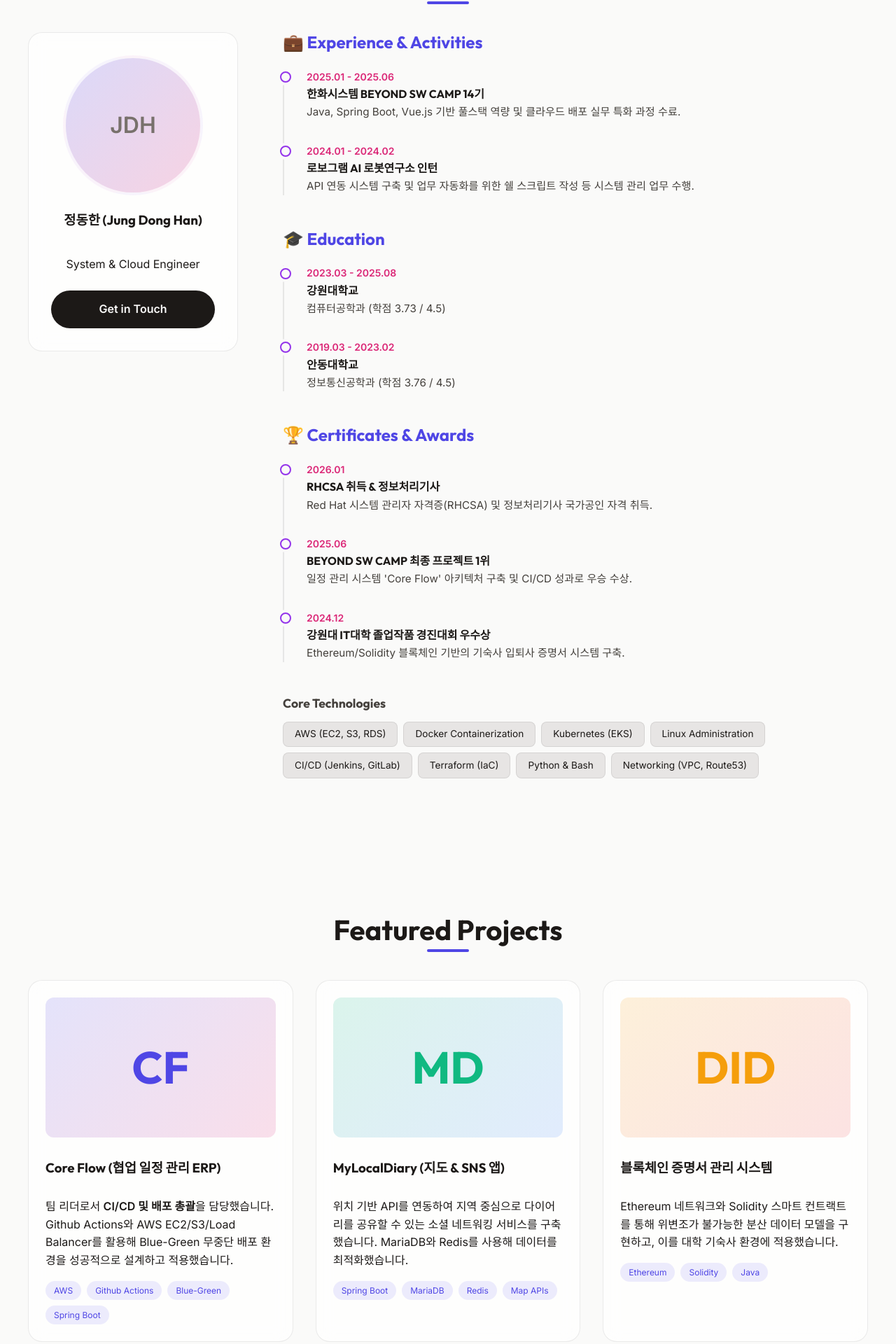
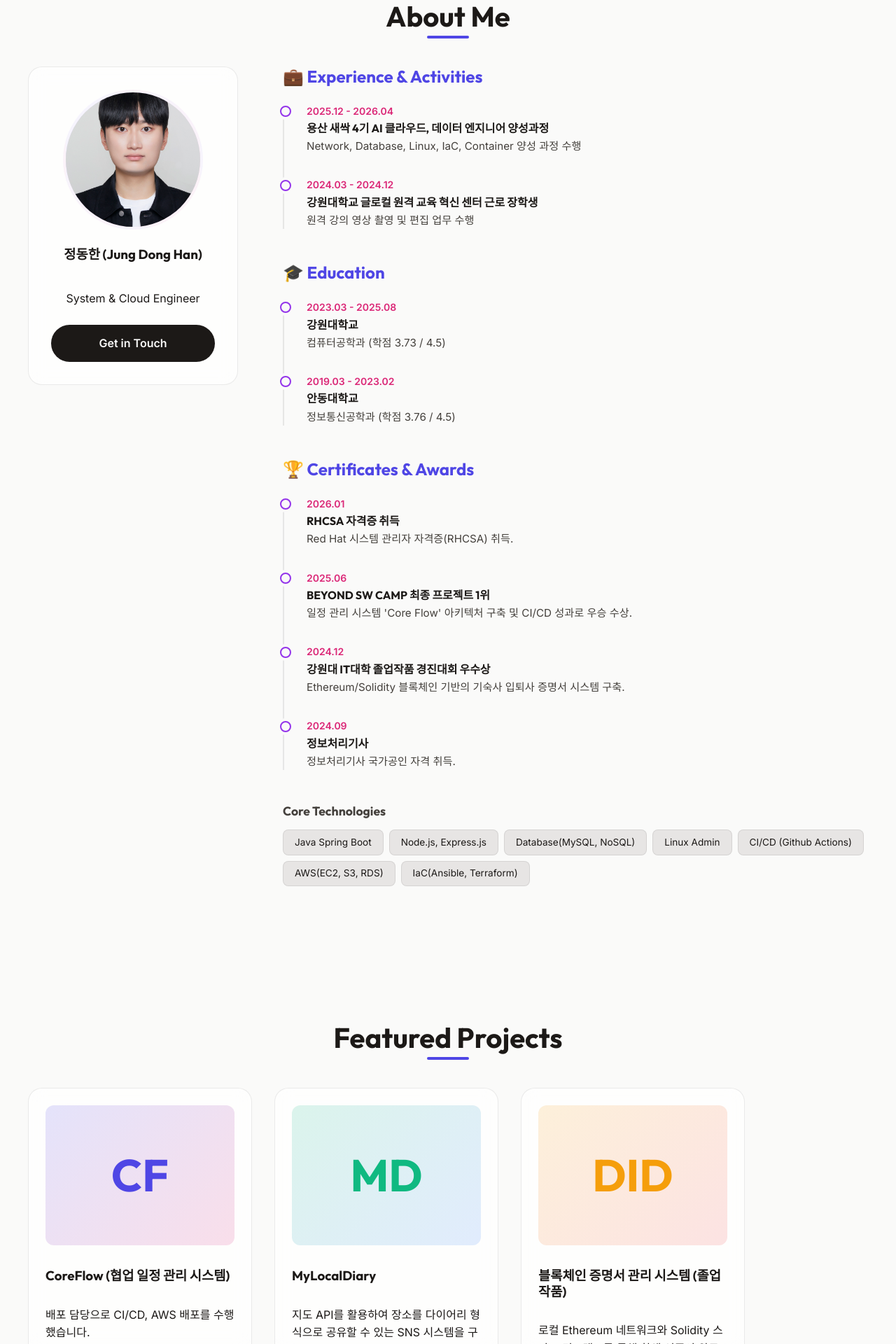
Before and after one commit to rainyday1367/rainyday1367.github.io, a Vue app: page / in a window 1280 px wide. Shown: the part 876-2796 px from the top of the page at 70% size. Built offline with nearby package versions, Linux system fonts and the light colour scheme.

Commit message:
Update portfolio content: experience, projects carousel, and favicon

```diff
--- a/index.html
+++ b/index.html
@@ -3,12 +3,12 @@
 
 <head>
   <meta charset="UTF-8" />
-  <link rel="icon" type="image/svg+xml" href="/vite.svg" />
+  <link rel="icon" type="image/svg+xml" href="/src/assets/computer.svg" />
   <meta name="viewport" content="width=device-width, initial-scale=1.0" />
   <meta name="description"
     content="Portfolio of a passionate System and Cloud Engineer specializing in building scalable and robust infrastructure." />
   <meta name="keywords" content="system engineer, cloud engineer, infrastructure, devops, portfolio" />
-  <title>SBA_USER | System/Cloud Engineer</title>
+  <title>JDH_Portofolio | System/Cloud Engineer</title>
 </head>
 
 <body>
--- a/src/App.vue
+++ b/src/App.vue
@@ -52,12 +52,13 @@ onMounted(() => {
       <div class="hero-content animate-fade-in">
         <div class="badge">Available for work</div>
         <h1 class="hero-title">
-          Crafting digital experiences with <br/>
-          <span class="text-gradient">passion</span> & <span class="text-gradient">precision</span>.
+          Architecting robust systems with <br/>
+          <span class="text-gradient">stability</span> & <span class="text-gradient">scale</span>.
         </h1>
         <p class="hero-subtitle">
           사용자 경험과 확장 가능한 시스템 구축을 중시하는 System & Cloud Engineer 입니다.<br/>
-          AWS 아키텍처 설계와 무중단 배포(Blue-Green) 경험을 바탕으로, 안정적이고 유연한 인프라를 지향합니다.
+          개발 전 과정에 대한 경험을 바탕으로 개발자가 필요로 하는 인프라를 제공하고 원활한 소통을 지향합니다.<br/>
+          AWS 아키텍처 설계와 무중단 배포(Blue-Green) 경험을 통해 안정적이고 유연한 환경을 구축합니다.
         </p>
         <div class="hero-actions">
           <button class="btn btn-primary">View My Work</button>
@@ -78,7 +79,7 @@ onMounted(() => {
       <div class="about-grid">
         <div class="profile-card glass-panel">
           <div class="profile-image">
-            <span style="font-size: 2rem; font-weight: 700;">JDH</span>
+            <img src="./assets/profile.jpg" alt="정동한 사진" class="profile-img" />
           </div>
           <h3>정동한 (Jung Dong Han)</h3>
           <p class="text-muted">System & Cloud Engineer</p>
@@ -90,17 +91,17 @@ onMounted(() => {
             <h3 class="history-title">💼 Experience & Activities</h3>
             <div class="timeline">
               <div class="timeline-item">
-                <div class="timeline-date">2025.01 - 2025.06</div>
+                <div class="timeline-date">2025.12 - 2026.04</div>
                 <div class="timeline-content">
-                  <h4>한화시스템 BEYOND SW CAMP 14기</h4>
-                  <p>Java, Spring Boot, Vue.js 기반 풀스택 역량 및 클라우드 배포 실무 특화 과정 수료.</p>
+                  <h4>용산 새싹 4기 AI 클라우드, 데이터 엔지니어 양성과정</h4>
+                  <p>Network, Database, Linux, IaC, Container 양성 과정 수행</p>
                 </div>
               </div>
               <div class="timeline-item">
-                <div class="timeline-date">2024.01 - 2024.02</div>
+                <div class="timeline-date">2024.03 - 2024.12</div>
                 <div class="timeline-content">
-                  <h4>로보그램 AI 로봇연구소 인턴</h4>
-                  <p>API 연동 시스템 구축 및 업무 자동화를 위한 쉘 스크립트 작성 등 시스템 관리 업무 수행.</p>
+                  <h4>강원대학교 글로컬 원격 교육 혁신 센터 근로 장학생</h4>
+                  <p>원격 강의 영상 촬영 및 편집 업무 수행</p>
                 </div>
               </div>
             </div>
@@ -132,8 +133,8 @@ onMounted(() => {
               <div class="timeline-item">
                 <div class="timeline-date">2026.01</div>
                 <div class="timeline-content">
-                  <h4>RHCSA 취득 & 정보처리기사</h4>
-                  <p>Red Hat 시스템 관리자 자격증(RHCSA) 및 정보처리기사 국가공인 자격 취득.</p>
+                  <h4>RHCSA 자격증 취득</h4>
+                  <p>Red Hat 시스템 관리자 자격증(RHCSA) 취득.</p>
                 </div>
               </div>
               <div class="timeline-item">
@@ -150,6 +151,13 @@ onMounted(() => {
                   <p>Ethereum/Solidity 블록체인 기반의 기숙사 입퇴사 증명서 시스템 구축.</p>
                 </div>
               </div>
+              <div class="timeline-item">
+                <div class="timeline-date">2024.09</div>
+                <div class="timeline-content">
+                  <h4>정보처리기사</h4>
+                  <p>정보처리기사 국가공인 자격 취득.</p>
+                </div>
+              </div>
             </div>
           </div>
 
@@ -157,14 +165,13 @@ onMounted(() => {
           <div class="tech-stack">
             <h3 class="tech-title">Core Technologies</h3>
             <div class="tech-tags">
-              <span class="tech-tag">AWS (EC2, S3, RDS)</span>
-              <span class="tech-tag">Docker Containerization</span>
-              <span class="tech-tag">Kubernetes (EKS)</span>
-              <span class="tech-tag">Linux Administration</span>
-              <span class="tech-tag">CI/CD (Jenkins, GitLab)</span>
-              <span class="tech-tag">Terraform (IaC)</span>
-              <span class="tech-tag">Python & Bash</span>
-              <span class="tech-tag">Networking (VPC, Route53)</span>
+              <span class="tech-tag">Java Spring Boot</span>
+              <span class="tech-tag">Node.js, Express.js</span>
+              <span class="tech-tag">Database(MySQL, NoSQL)</span>
+              <span class="tech-tag">Linux Admin</span>
+              <span class="tech-tag">CI/CD (Github Actions)</span>
+              <span class="tech-tag">AWS(EC2, S3, RDS)</span>
+              <span class="tech-tag">IaC(Ansible, Terraform)</span>
             </div>
           </div>
         </div>
@@ -178,9 +185,11 @@ onMounted(() => {
         <!-- Project 1 -->
         <article class="project-card glass-panel">
           <div class="project-image" style="background: linear-gradient(135deg, rgba(79, 70, 229, 0.15), rgba(219, 39, 119, 0.15)); display:flex; align-items:center; justify-content:center; color: var(--accent-primary); font-size:4rem; font-weight:900; font-family:var(--font-display);">CF</div>
-          <h3>Core Flow (협업 일정 관리 ERP)</h3>
+          <h3>CoreFlow (협업 일정 관리 시스템)</h3>
           <p class="text-muted">
-            팀 리더로서 <strong>CI/CD 및 배포 총괄</strong>을 담당했습니다. Github Actions와 AWS EC2/S3/Load Balancer를 활용해 Blue-Green 무중단 배포 환경을 성공적으로 설계하고 적용했습니다.
+            배포 담당으로 CI/CD, AWS 배포를 수행했습니다.<br/>
+            Github Actions와 AWS EC2/S3/Load Balancer 활용해 Blue-Green 무중단 배포 환경을 구축하였습니다.<br/>
+            파사드 패턴을 적용하여 CRUD 작업을 수행했습니다.
           </p>
           <div class="project-tags">
             <span class="tag">AWS</span>
@@ -193,9 +202,10 @@ onMounted(() => {
         <!-- Project 2 -->
         <article class="project-card glass-panel">
           <div class="project-image" style="background: linear-gradient(135deg, rgba(16, 185, 129, 0.15), rgba(59, 130, 246, 0.15)); display:flex; align-items:center; justify-content:center; color: #10b981; font-size:4rem; font-weight:900; font-family:var(--font-display);">MD</div>
-          <h3>MyLocalDiary (지도 & SNS 앱)</h3>
+          <h3>MyLocalDiary</h3>
           <p class="text-muted">
-            위치 기반 API를 연동하여 지역 중심으로 다이어리를 공유할 수 있는 소셜 네트워킹 서비스를 구축했습니다. MariaDB와 Redis를 사용해 데이터를 최적화했습니다.
+            지도 API를 활용하여 장소를 다이어리 형식으로 공유할 수 있는 SNS 시스템을 구축했습니다.<br/>
+            JWT와 Spring Security를 활용해서 로그인 로직을 구현하였습니다.
           </p>
           <div class="project-tags">
             <span class="tag">Spring Boot</span>
@@ -208,9 +218,9 @@ onMounted(() => {
         <!-- Project 3 -->
         <article class="project-card glass-panel">
           <div class="project-image" style="background: linear-gradient(135deg, rgba(245, 158, 11, 0.15), rgba(239, 68, 68, 0.15)); display:flex; align-items:center; justify-content:center; color: #f59e0b; font-size:4rem; font-weight:900; font-family:var(--font-display);">DID</div>
-          <h3>블록체인 증명서 관리 시스템</h3>
+          <h3>블록체인 증명서 관리 시스템 (졸업 작품)</h3>
           <p class="text-muted">
-            Ethereum 네트워크와 Solidity 스마트 컨트랙트를 통해 위변조가 불가능한 분산 데이터 모델을 구현하고, 이를 대학 기숙사 환경에 적용했습니다.
+            로컬 Ethereum 네트워크와 Solidity 스마트 컨트랙트를 통해 학생 인증이 완료된 학생은 학생 증명 서류를 PDF로 발급 받을 수 있는 시스템의 기획을 담당했습니다.
           </p>
           <div class="project-tags">
             <span class="tag">Ethereum</span>
--- a/src/style.css
+++ b/src/style.css
@@ -243,6 +243,12 @@ ol {
   position: relative;
 }
 
+.profile-img {
+  width: 100%;
+  height: 100%;
+  object-fit: cover;
+}
+
 /* Tech Stack */
 .tech-stack {
   margin-top: 2rem;
@@ -337,12 +343,33 @@ ol {
 
 /* Projects Layout */
 .projects-grid {
-  display: grid;
-  grid-template-columns: repeat(auto-fill, minmax(320px, 1fr));
+  display: flex;
+  overflow-x: auto;
   gap: 2rem;
+  padding-bottom: 2rem;
+  scroll-snap-type: x mandatory;
+  -webkit-overflow-scrolling: touch;
+}
+
+.projects-grid::-webkit-scrollbar {
+  height: 8px;
+}
+.projects-grid::-webkit-scrollbar-track {
+  background: rgba(0, 0, 0, 0.05);
+  border-radius: var(--radius-full);
+}
+.projects-grid::-webkit-scrollbar-thumb {
+  background: var(--border-color);
+  border-radius: var(--radius-full);
+}
+.projects-grid::-webkit-scrollbar-thumb:hover {
+  background: var(--text-muted);
 }
 
 .project-card {
+  min-width: 320px;
+  flex: 0 0 320px;
+  scroll-snap-align: start;
   padding: 1.5rem;
   transition: transform var(--transition-normal);
   display: flex;
```
Also changed, not shown: src/assets/computer.svg (added), src/assets/profile.jpg (added).
